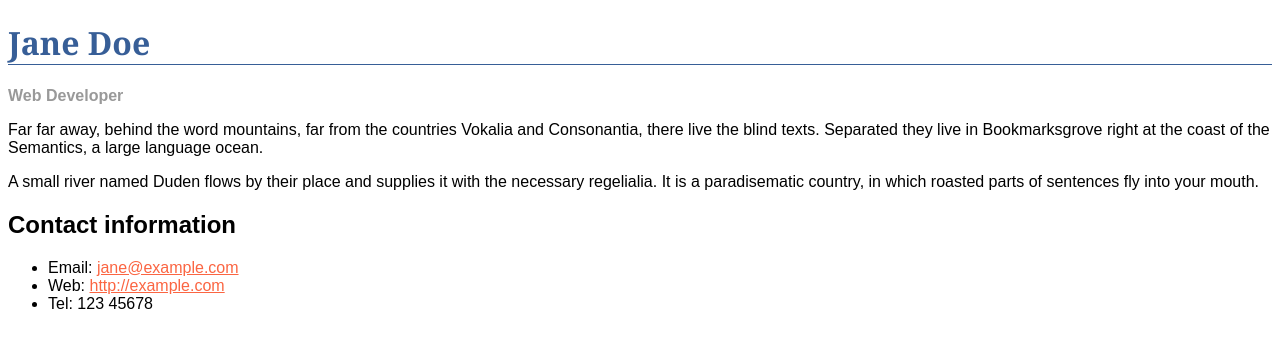
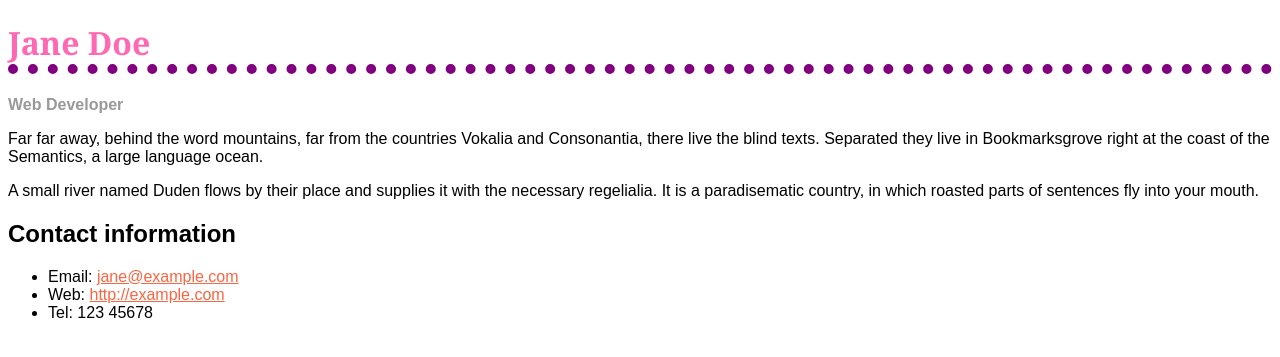
Before and after one commit to stradlingm/stradlingm.github.io, a PHP site: page /lab3/part1/index.html in a window 1280 px wide. Shown: the top 357 px of the page. Run offline with PHP 8.4, Linux system fonts and the light colour scheme.

Commit message:
Update styles.css
made h1 heading hotpink, made the border-bottom 10px dotted purple

```diff
--- a/lab3/part1/styles.css
+++ b/lab3/part1/styles.css
@@ -3,10 +3,10 @@ body {
 }
 
 h1 {
-  color: #375e97;
+  color: hotpink;
   font-size: 2em;
   font-family: Georgia, "Times New Roman", Times, serif;
-  border-bottom: 1px solid #375e97;
+  border-bottom: 10px dotted purple;
 }
 
 h2 {
```
